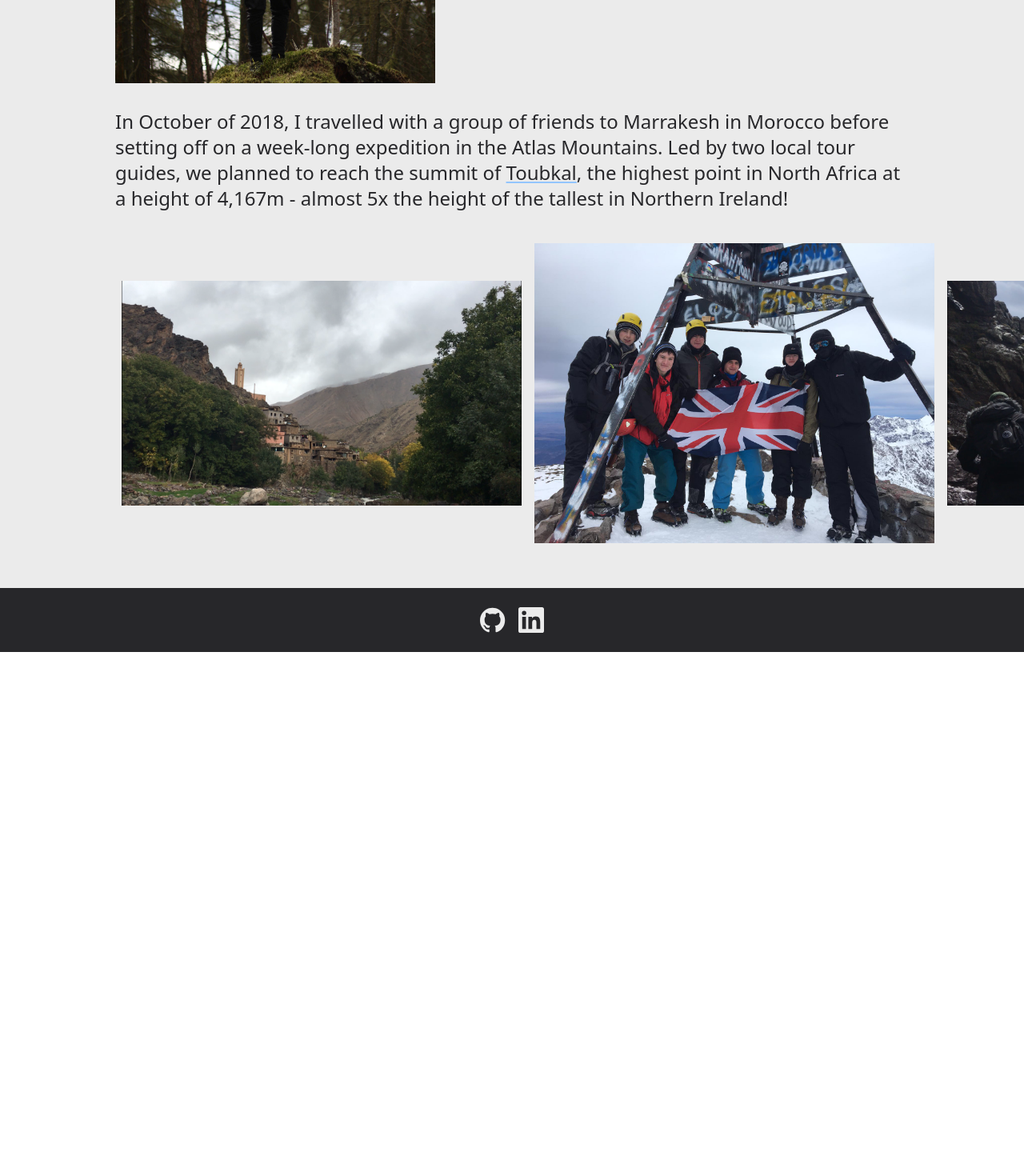
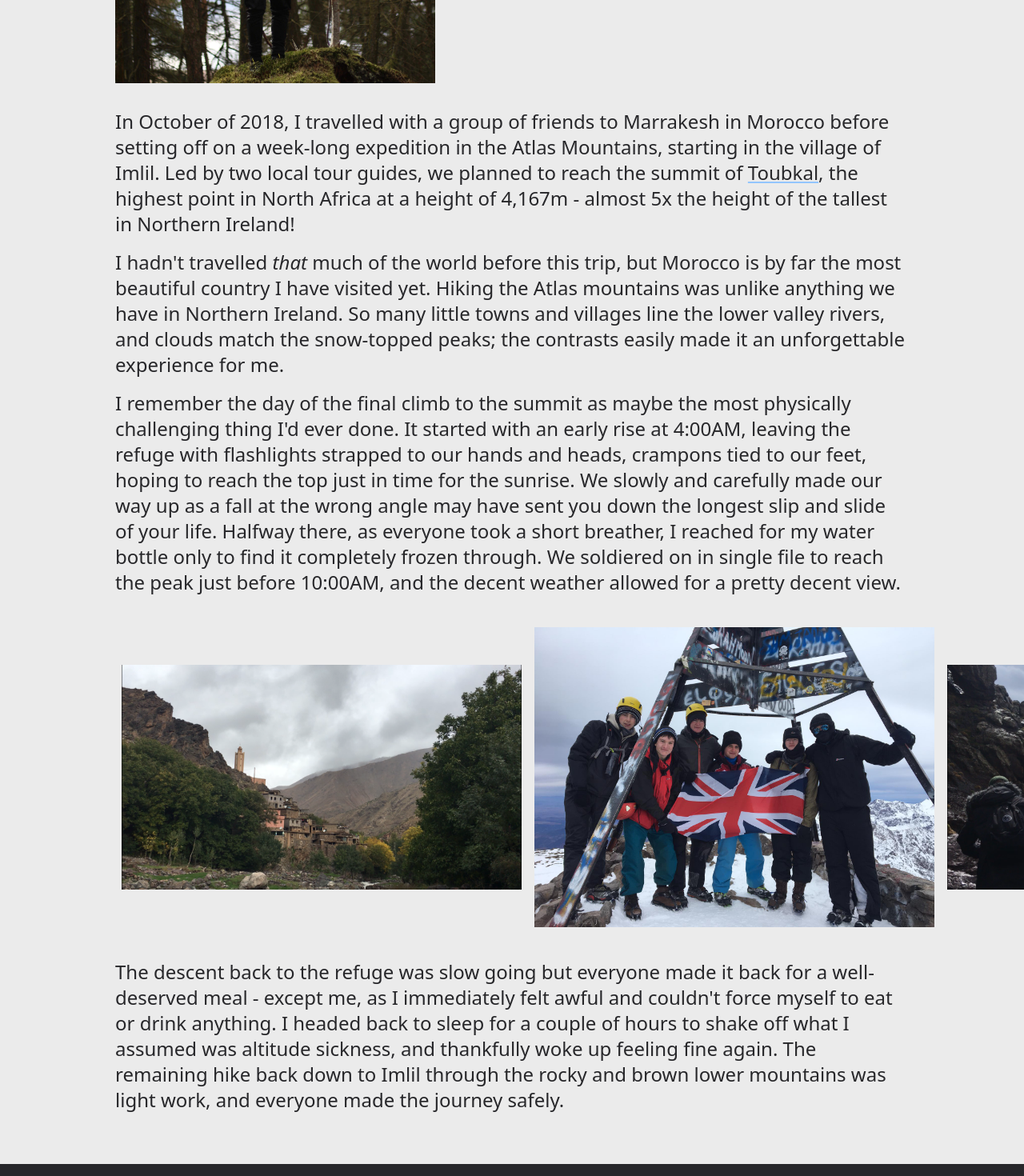
Before and after one commit to dvidbowman/dbowonline, a Next.js app: page /about/outdoors in a window 1280 px wide. Shown: the part 1520-2990 px from the top of the page at 80% size. Before the commit the page ends 2335 px from the top, so only its background shows below. Built offline with nearby package versions, Linux system fonts and the light colour scheme.

Commit message:
img placeholders, added to outdoors

```diff
--- a/src/pages/about/music.tsx
+++ b/src/pages/about/music.tsx
@@ -77,8 +77,9 @@ const Music: NextPage = () => {
                       <Image
                         src={bstCover}
                         alt="Cover art for the song 'bst'"
-                        height={150}
+                        height={125}
                         className="min-w-[100px]"
+                        placeholder="blur"
                       />
                     </div>
 
@@ -97,8 +98,9 @@ const Music: NextPage = () => {
                       <Image
                         src={dreamaboutyouCover}
                         alt="Cover art for the edit of 'Dream About You' by Tsu Nami and Luma"
-                        height={150}
+                        height={125}
                         className="min-w-[100px]"
+                        placeholder="blur"
                       />
                     </div>
 
@@ -118,8 +120,9 @@ const Music: NextPage = () => {
                       <Image
                         src={cyclesCover}
                         alt="Cover art for the edit of 'Cycles' by 33 Below and Isaiah"
-                        height={150}
+                        height={125}
                         className="min-w-[100px]"
+                        placeholder="blur"
                       />
                     </div>
 
@@ -139,8 +142,9 @@ const Music: NextPage = () => {
                       <Image
                         src={freeroamCover}
                         alt="Cover art for the song 'freeroam'"
-                        height={150}
+                        height={125}
                         className="min-w-[100px]"
+                        placeholder="blur"
                       />
                     </div>
 
@@ -156,6 +160,7 @@ const Music: NextPage = () => {
                   src={freeroamProject}
                   alt="Project file for the song 'freeroam'"
                   className="pb-12"
+                  placeholder="blur"
                 />
                 <p className="h-full text-center text-xl italic md:pl-12 md:pt-0 md:text-left">
                   the Ableton project for the song 'freeroam'
--- a/src/pages/about/outdoors.tsx
+++ b/src/pages/about/outdoors.tsx
@@ -42,6 +42,7 @@ const Outdoors: NextPage = () => {
                 src={mournes}
                 alt="Panorama of the Mourne Mountains"
                 className="pb-8"
+                placeholder="blur"
               />
               <div className="flex flex-col items-center pb-8 md:flex-row">
                 <Image
@@ -49,6 +50,7 @@ const Outdoors: NextPage = () => {
                   alt="David in the Mourne Mountains"
                   height={700}
                   width={400}
+                  placeholder="blur"
                 />
                 <p className="mx-12 pt-10 text-center italic md:pt-0">
                   one of the oldest family traditions for me was a trip to the
@@ -56,11 +58,12 @@ const Outdoors: NextPage = () => {
                   uncles, aunties, cousins and grandparents.
                 </p>
               </div>
-              <p className="pb-8">
+              <p className="pb-4">
                 In October of 2018, I travelled with a group of friends to
                 Marrakesh in Morocco before setting off on a week-long
-                expedition in the Atlas Mountains. Led by two local tour guides,
-                we planned to reach the summit of{" "}
+                expedition in the Atlas Mountains, starting in the village of
+                Imlil. Led by two local tour guides, we planned to reach the
+                summit of{" "}
                 <Link
                   href="https://en.wikipedia.org/wiki/Toubkal"
                   className="underline decoration-blue-300 duration-[150ms] ease-in-out hover:text-blue-300"
@@ -70,13 +73,37 @@ const Outdoors: NextPage = () => {
                 , the highest point in North Africa at a height of 4,167m -
                 almost 5x the height of the tallest in Northern Ireland!
               </p>
-              <div className="flex flex-col items-center justify-between lg:flex-row">
+              <p className="pb-4">
+                I hadn't travelled <span className="italic">that</span> much of
+                the world before this trip, but Morocco is by far the most
+                beautiful country I have visited yet. Hiking the Atlas mountains
+                was unlike anything we have in Northern Ireland. So many little
+                towns and villages line the lower valley rivers, and clouds
+                match the snow-topped peaks; the contrasts easily made it an
+                unforgettable experience for me.
+              </p>
+              <p className="pb-8">
+                I remember the day of the final climb to the summit as maybe the
+                most physically challenging thing I'd ever done. It started with
+                an early rise at 4:00AM, leaving the refuge with flashlights
+                strapped to our hands and heads, crampons tied to our feet,
+                hoping to reach the top just in time for the sunrise. We slowly
+                and carefully made our way up as a fall at the wrong angle may
+                have sent you down the longest slip and slide of your life.
+                Halfway there, as everyone took a short breather, I reached for
+                my water bottle only to find it completely frozen through. We
+                soldiered on in single file to reach the peak just before
+                10:00AM, and the decent weather allowed for a pretty decent
+                view.
+              </p>
+              <div className="flex flex-col items-center justify-between pb-8 lg:flex-row">
                 <Image
                   src={atlasOne}
                   alt="Atlas Mountains"
                   height={800}
                   width={500}
                   className="m-2"
+                  placeholder="blur"
                 />
                 <Image
                   src={toubkalSummit}
@@ -84,6 +111,7 @@ const Outdoors: NextPage = () => {
                   height={800}
                   width={500}
                   className="m-2"
+                  placeholder="blur"
                 />
                 <Image
                   src={atlasTwo}
@@ -91,8 +119,19 @@ const Outdoors: NextPage = () => {
                   height={800}
                   width={500}
                   className="m-2"
+                  placeholder="blur"
                 />
               </div>
+              <p className="pb-4">
+                The descent back to the refuge was slow going but everyone made
+                it back for a well-deserved meal - except me, as I immediately
+                felt awful and couldn't force myself to eat or drink anything. I
+                headed back to sleep for a couple of hours to shake off what I
+                assumed was altitude sickness, and thankfully woke up feeling
+                fine again. The remaining hike back down to Imlil through the
+                rocky and brown lower mountains was light work, and everyone
+                made the journey safely.
+              </p>
             </div>
           </div>
         </section>
--- a/src/pages/about/programming.tsx
+++ b/src/pages/about/programming.tsx
@@ -44,6 +44,7 @@ const Programming: NextPage = () => {
                   width="506"
                   height="380"
                   className="md:mx-[10%]"
+                  placeholder="blur"
                 />
                 <p className="pt-4 text-center text-xl italic md:text-left">
                   one of the forms in my A-Level Coursework - can you tell I
--- a/src/pages/index.tsx
+++ b/src/pages/index.tsx
@@ -17,6 +17,7 @@ export default function Home() {
               className="max-h-72 object-cover md:min-h-[40vw]"
               src={profilePicture}
               alt="Picture of David"
+              placeholder="blur"
             />
           </div>
           <div className="mx-4 overflow-hidden md:col-span-2 md:pl-[10vw]">
```
